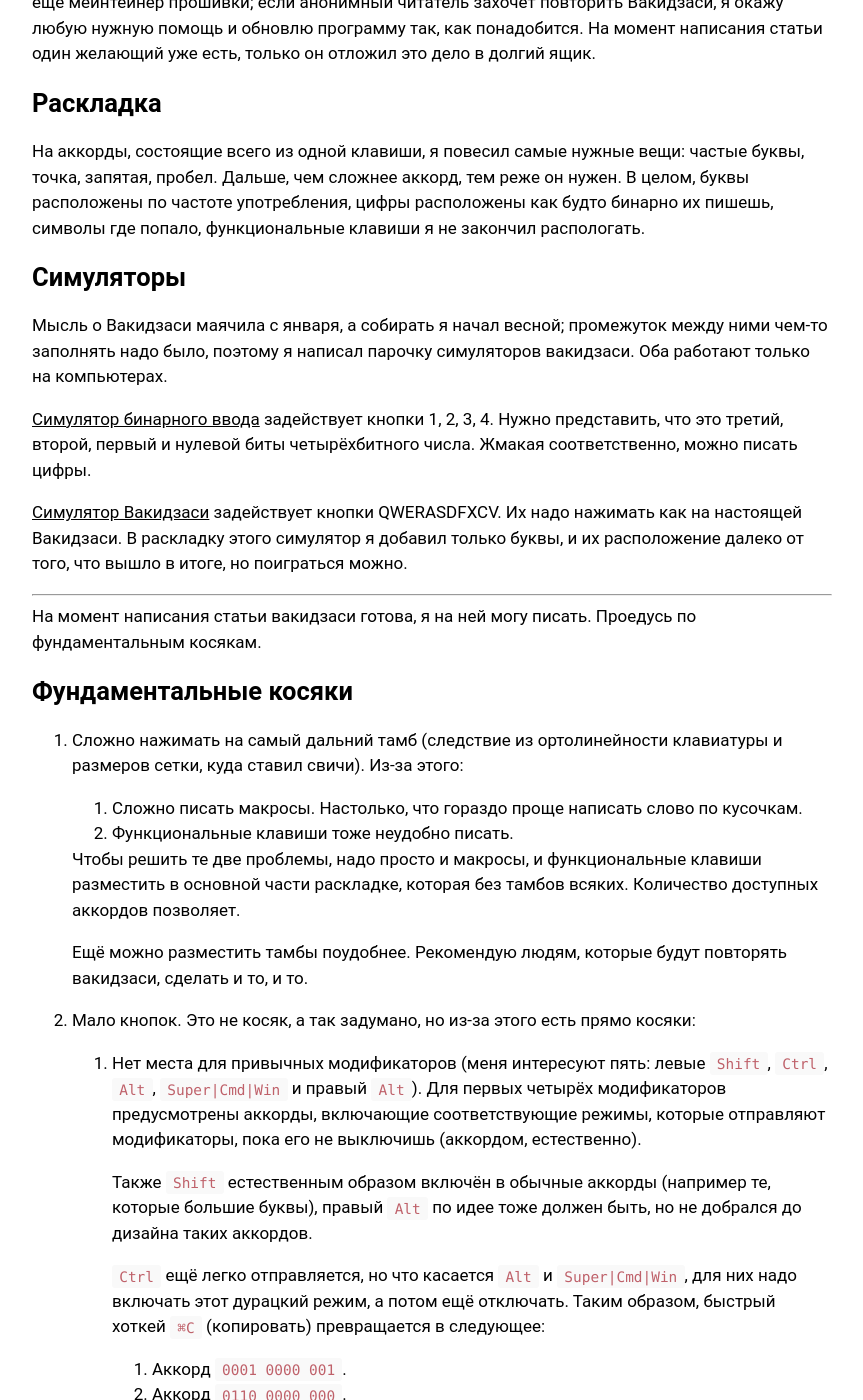
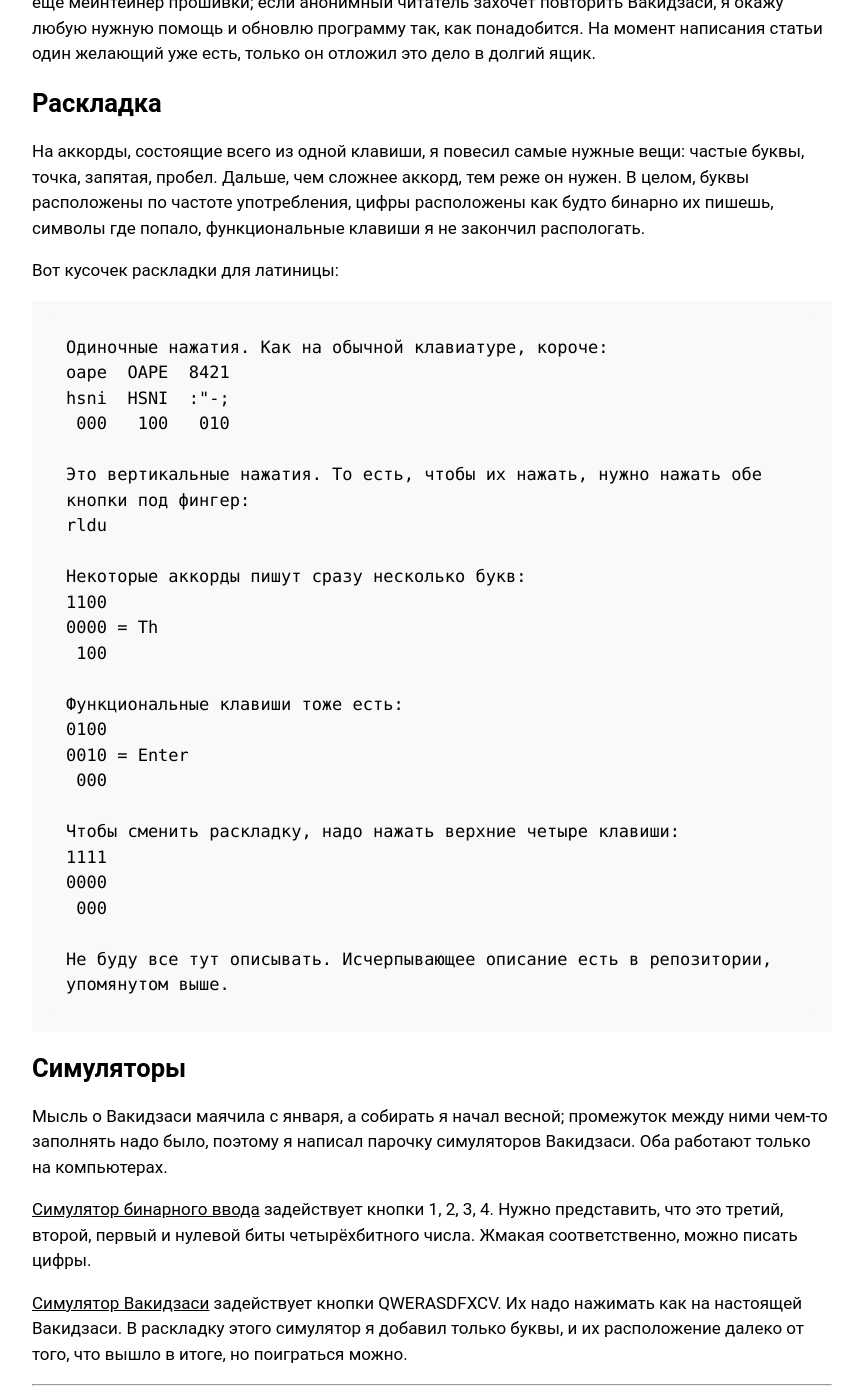
Before and after one commit to bouncepaw/bouncepaw.github.io, a Jekyll site: the page built from _posts/2019-05-27-wakizashi-ru.md, in a window 1280 px wide and 1400 px high, scrolled down 4858 px. Shown: the whole window, without its empty margins (208-1071 px from the left). Built offline with Jekyll 4.4.1, drawn with Linux system fonts in a browser that asks for light colours; some of the changed text lies outside the part shown.

Commit message:
Tweak Wakizashi article

````diff
--- a/_posts/2019-05-27-wakizashi-ru.md
+++ b/_posts/2019-05-27-wakizashi-ru.md
@@ -41,11 +41,11 @@ date:      2019-05-27
 требуется не нажатие одной кнопки + нажатие любого количества модификаторов, а
 нажатие любого количества кнопок.
 
-Представьте клавиатуру с тремя кнопками. Чтобы написать `a`, нужно одну кнопку,
-`b` — вторую, `c` — третью, а потом сложнее: `d` пишется нажатием первой и
-второй кнопки одновременно. Ну и так далее.
+Представьте клавиатуру с тремя кнопками. Чтобы написать `a`, нужно
+нажать одну кнопку, `b` — вторую, `c` — третью, а потом сложнее: `d`
+пишется нажатием первой и второй кнопки одновременно. Ну и так далее.
 
-## Идея вакидзаси
+## Идея Вакидзаси
 
 Самураи ходили с двумя мечами: катаной и вакидзаси. Катана для серьёзных дел,
 а вакидзаси чтобы делать харакири, ну и по мелочи. Вспомогательный меч. В
@@ -56,7 +56,7 @@ date:      2019-05-27
 
 Сначала в голове была мысль держать её как вспомогательную, но в итоге она стала
 позиционироваться как полноценная. Вообще, компьютер не видит разницы между
-вакидзаси и самой стандартной клавиатурой.
+Вакидзаси и самой стандартной клавиатурой.
 
 Поскольку кнопок мало, собрать клавиатуру проще. Отличный старт в мире
 самодельных клавиатур. Про сборку клавиатуры я написал [статью с
@@ -124,11 +124,42 @@ bouncepaw/wakizashi](https://github.com/bouncepaw/wakizashi).
 будто бинарно их пишешь, символы где попало, функциональные клавиши я не
 закончил распологать.
 
+Вот кусочек раскладки для латиницы:
+```
+Одиночные нажатия. Как на обычной клавиатуре, короче:
+oape  OAPE  8421
+hsni  HSNI  :"-;
+ 000   100   010
+
+Это вертикальные нажатия. То есть, чтобы их нажать, нужно нажать обе
+кнопки под фингер:
+rldu
+
+Некоторые аккорды пишут сразу несколько букв:
+1100
+0000 = Th
+ 100
+
+Функциональные клавиши тоже есть:
+0100
+0010 = Enter
+ 000
+
+Чтобы сменить раскладку, надо нажать верхние четыре клавиши:
+1111
+0000
+ 000
+
+Не буду все тут описывать. Исчерпывающее описание есть в репозитории,
+упомянутом выше.
+```
+
+
 ## Симуляторы
 
 Мысль о Вакидзаси маячила с января, а собирать я начал весной; промежуток между
 ними чем-то заполнять надо было, поэтому я написал парочку симуляторов
-вакидзаси. Оба работают только на компьютерах.
+Вакидзаси. Оба работают только на компьютерах.
 
 [Симулятор бинарного ввода](https://bouncepaw.github.io/binary-number.html)
 задействует кнопки 1, 2, 3, 4. Нужно представить, что это третий, второй, первый
@@ -141,7 +172,7 @@ bouncepaw/wakizashi](https://github.com/bouncepaw/wakizashi).
 
 <hr>
 
-На момент написания статьи вакидзаси готова, я на ней могу писать. Проедусь по
+На момент написания статьи Вакидзаси готова, я на ней могу писать. Проедусь по
 фундаментальным косякам.
 
 ## Фундаментальные косяки
@@ -193,7 +224,7 @@ bouncepaw/wakizashi](https://github.com/bouncepaw/wakizashi).
 1. Всё рядом. Раньше я ругал верхнюю клавишу для мизинца, но потом выяснилось,
    что с ней всё в порядке. Ещё я ругал правый тамб. Пускай он далеко, но
    фактически он всё ещё «под пальцем», для него не надо двигать руку.
-2. Легко подключается к компьютеру. Мой макбук сразу признал в вакидзаси
+2. Легко подключается к компьютеру. Мой макбук сразу признал в Вакидзаси
    клавиатуру, всё работает хорошо. Линукс тоже хорошо понимает. Увы, на винде
    нет ничего святого, при подключении ОС начинает искать драйвера, хотя какие
    драйвера нужны для стандартного клавиатурного протокола?
````
